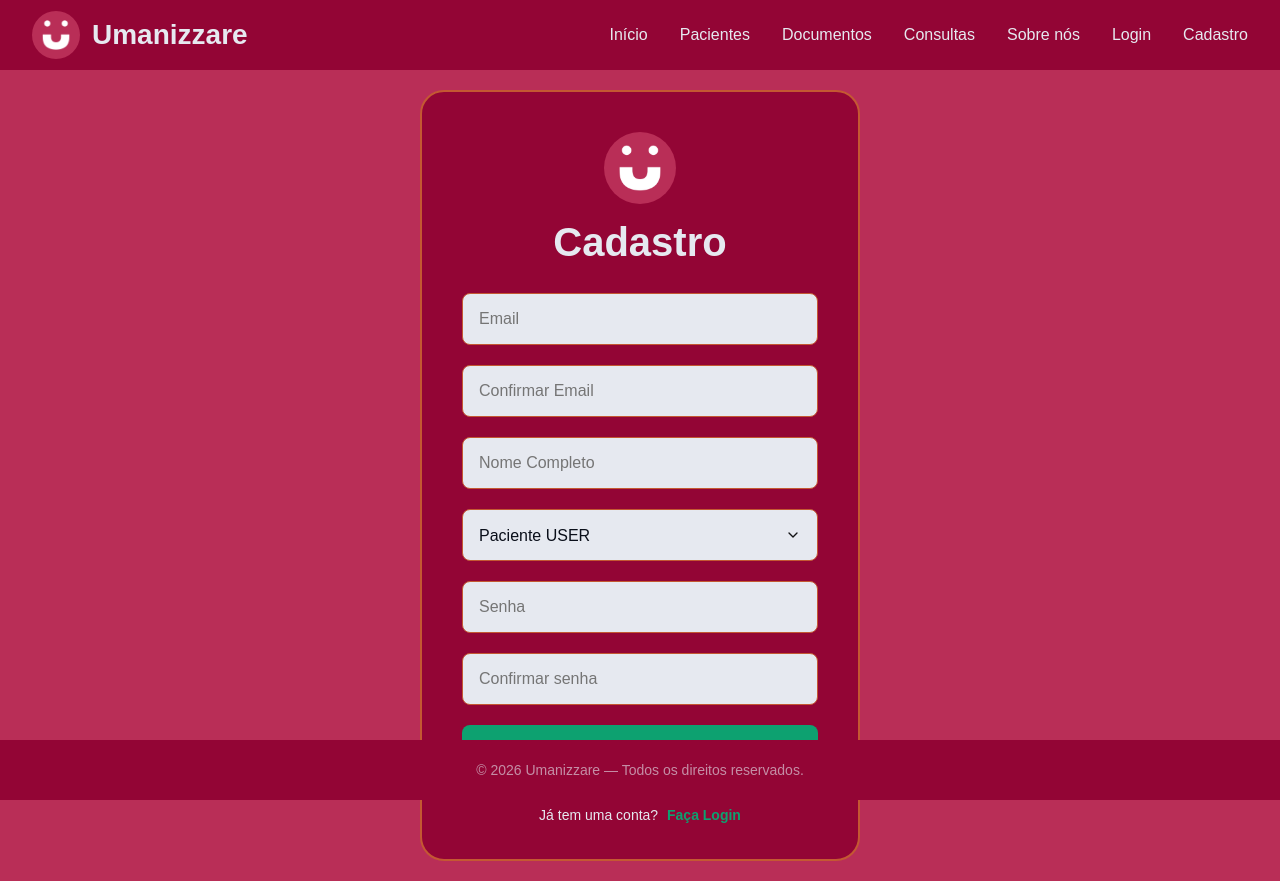
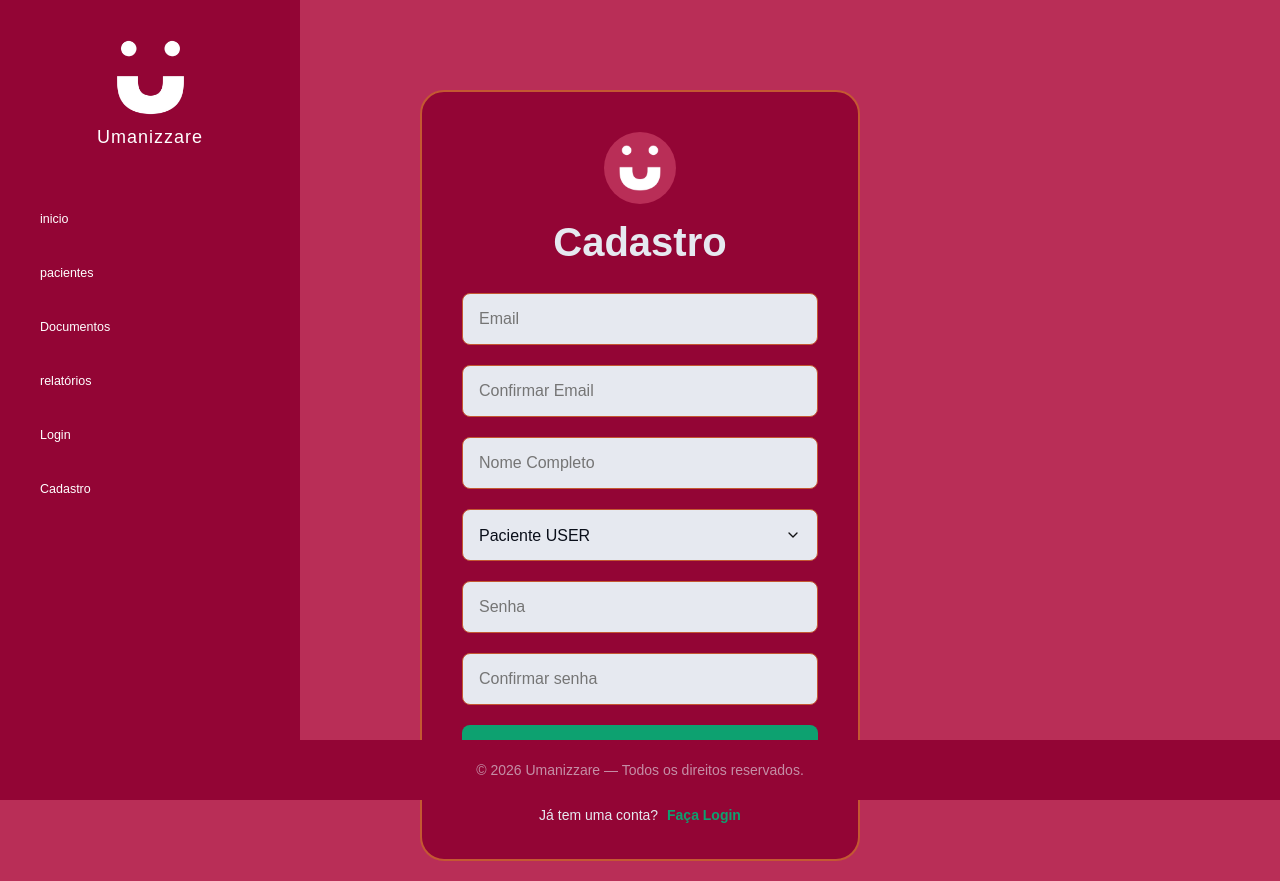
Before and after one commit to Joviviz/sistema-umanizzare, a React (Vite) app: page /register in a window 1280 px wide. Built offline with nearby package versions, Linux system fonts and the light colour scheme; a web font is replaced by a local one.

Commit message:
Atualizando o header

```diff
--- a/src/components/Header/index.tsx
+++ b/src/components/Header/index.tsx
@@ -1,59 +1,43 @@
 import styles from "./styles.module.css";
-import { Link } from "react-router-dom";
-
+import { Link, useLocation } from "react-router-dom";
 import logo from "../../assets/images/brand.png";
 
 export function Header() {
+  const location = useLocation();
+
+  // Função auxiliar para verificar qual aba está ativa na URL
+  const isActive = (path: string) => location.pathname === path ? styles.active : "";
+
   return (
-    <header className={styles.header}>
-      <div className={styles.headerContent}>
-        <a href="#" className={styles.brand}>
-          <div className={styles.logoCircle}>
+    <aside className={styles.sidebar}>
+      {/* Área da Logo no topo da barra lateral */}
+      <div className={styles.logoArea}>
         <img src={logo} alt="Umanizzare" className={styles.logoImage} />
+        <h1 className={styles.brandName}>Umanizzare</h1>
       </div>
-          <span className={styles.brandName}>Umanizzare</span>
+
+      {/* Menu de Navegação Vertical */}
+      <nav className={styles.nav}>
+        <Link to="/" className={`${styles.navLink} ${isActive("/")}`}>
+          inicio
+        </Link>
+        <a href="#pacientes" className={styles.navLink}>
+          pacientes
         </a>
-
-        <nav className={styles.nav}>
-          <ul className={styles.navList}>
-            <li>
-              <Link to="/" className={styles.navLink}>
-                Início
-              </Link>
-            </li>
-            <li>
-              <a href="#pacientes" className={styles.navLink}>
-                Pacientes
-              </a>
-            </li>
-            <li>
         <a href="#documentos" className={styles.navLink}>
           Documentos
         </a>
-            </li>
-            <li>
         <a href="#consultas" className={styles.navLink}>
-                Consultas
+          relatórios
         </a>
-            </li>
-            <li>
-              <a href="#sobre" className={styles.navLink}>
-                Sobre nós
-              </a>
-            </li>
-            <li>
+
         <Link to="/login" className={styles.navLink}>
           Login
         </Link>
-            </li>
-            <li>
         <Link to="/register" className={styles.navLink}>
           Cadastro
         </Link>
-            </li>
-          </ul>
       </nav>
-      </div>
-    </header>
+    </aside>
   );
 }
--- a/src/components/Header/styles.module.css
+++ b/src/components/Header/styles.module.css
@@ -1,67 +1,61 @@
-.header {
-    background: var(--bg-secondary);
+.sidebar {
+  width: 300px;
+  height: 100vh;
+  background-color: var(--bg-secondary);
   display: flex;
-    align-items: center;
+  flex-direction: column;
+  padding: 40px 0;
+  position: fixed;
+  left: 0;
   top: 0;
-    position: fixed;
-    width: 100%;
-    height: 7rem;
-    padding: 0 3.2rem;
+  z-index: 1000;
 }
 
-.brand {
-    text-decoration: none;
-    color: var(--text-default);
+.logoArea {
   display: flex;
+  flex-direction: column;
   align-items: center;
-    gap: 1.2rem;
-}
-
-.logoCircle {
-    width: 4.8rem;
-    height: 4.8rem;
-    background: var(--bg-primary);
-    border-radius: 50%;
-    display: flex;
-    align-items: center;
-    justify-content: center;
-    overflow: hidden;
+  margin-bottom: 50px;
+  text-align: center;
 }
 
 .logoImage {
-    width: 63%;
-    height: 63%;
-    object-fit: cover;
+  width: 75px;
+  height: auto;
+  margin-bottom: 12px;
 }
 
 .brandName {
-    font-size: 2.8rem;
-    font-weight: 700;
-
-}
-
-.headerContent {
-    margin: 0 auto;
-    width: 100%;
-    display: flex;
-    align-items: center;
-    justify-content: space-between;
+  color: #ffffff;
+  font-family: 'chillax', sans-serif;
+  /* Use a mesma fonte do design */
+  font-weight: 300;
+  font-size: 1.8rem;
+  letter-spacing: 1px;
 }
 
 .nav {
   display: flex;
-    align-items: center;
-}
-
-.navList {
-    list-style: none;
-    display: flex;
-    gap: 3.2rem;
+  flex-direction: column;
+  gap: 12px;
+  width: 100%;
 }
 
 .navLink {
+  color: #ffffff;
+  font-family: 'chillax', sans-serif;
+  font-size: 1.25rem;
   text-decoration: none;
-    color: var(--text-default);
-    display: flex;
-    align-items: center;
+  padding: 14px 40px;
+  width: 90%;
+  /* Deixa um espaço na ponta direita para o arredondamento aparecer */
+  border-top-right-radius: 20px;
+  border-bottom-right-radius: 20px;
+  background-color: transparent;
+  transition: all 0.25s ease-in-out;
 }
+
+.navLink:hover {
+  background-color: #b52244;
+  padding-left: 45px;
+}
```
Lines whose indentation alone changed are shown as unchanged.
